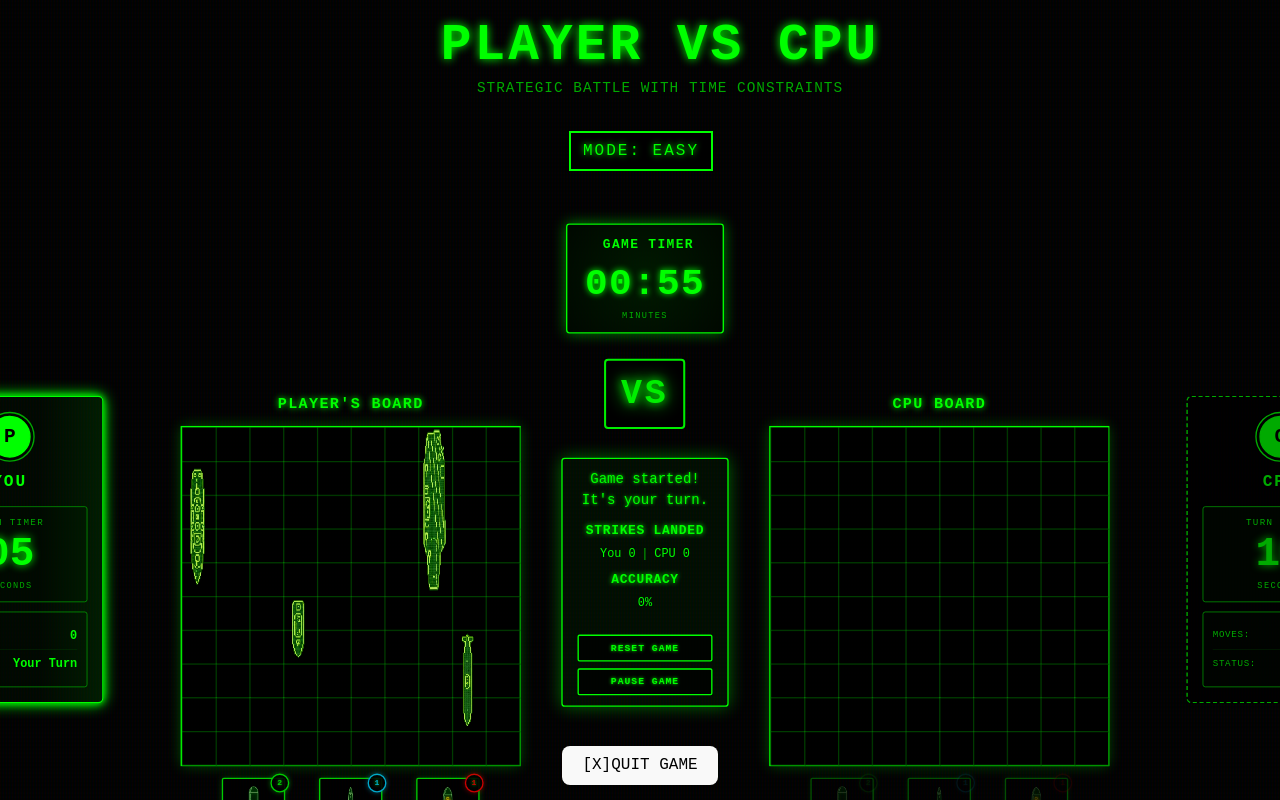
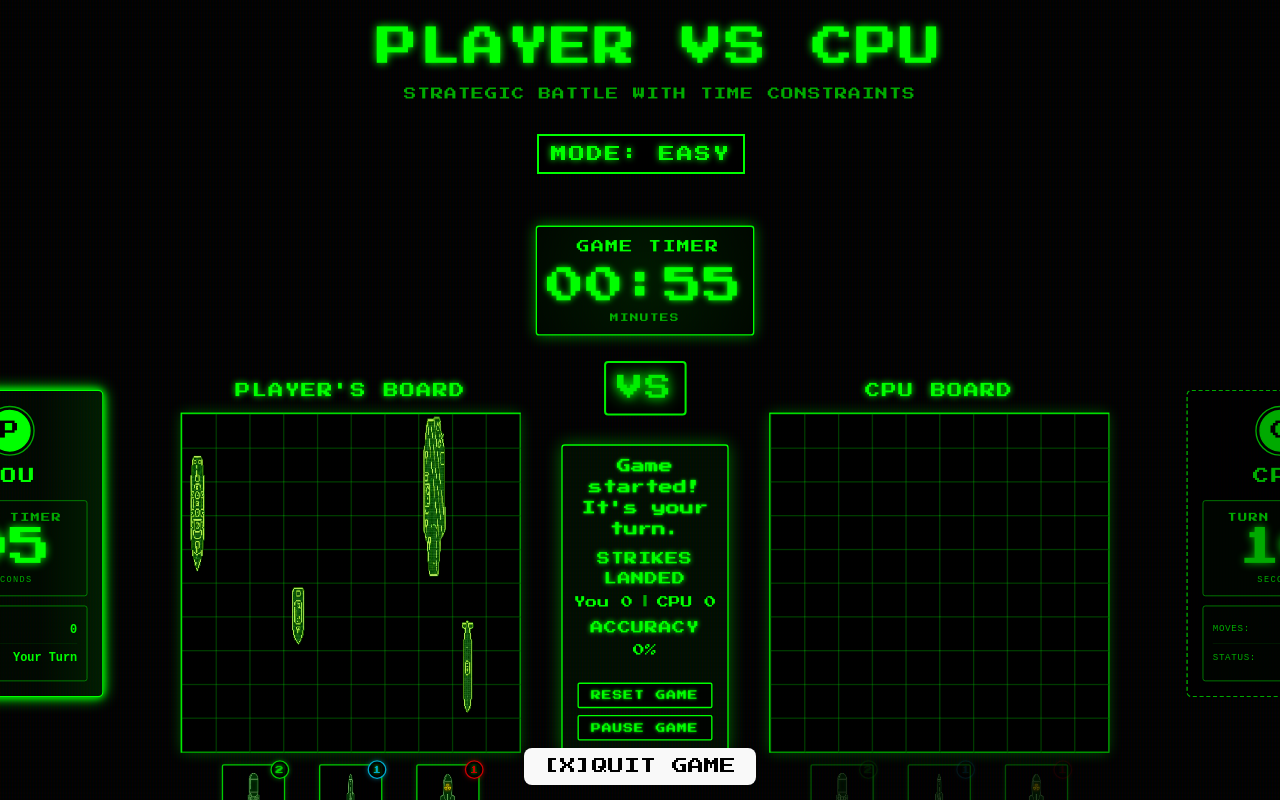
Before and after one commit to harpleen/battleship-clone, a React app in the folder frontend/: page /game in a window 1280 px wide. Built offline with nearby package versions, Linux system fonts and the light colour scheme; the HTML template or start-up script is replaced by a standard one.

Commit message:
styling of gamepage

```diff
--- a/frontend/src/components/GameHeader/GameHeader.css
+++ b/frontend/src/components/GameHeader/GameHeader.css
@@ -6,26 +6,40 @@ z-index: 3;
 }
 
 .game-header h1 {
-font-size: 3.2rem;
+font-size: 2.6rem;
 color: #0f0;
-margin: 0 0 5px 0;
+margin: 0 0 22px 0;
 font-weight: 700;
 text-transform: uppercase;
-letter-spacing: 3px;
-text-shadow: 0 0 10px #0f0;
-font-family: 'Courier New', monospace;
+letter-spacing: 2px;
+text-shadow: 0 0 8px #0f0;
+font-family: "Press Start 2P", monospace;
 position: relative;
+transform: translateY(8px);
+}
+
+
+@media (max-width: 768px) {
+  .game-header h1 {
+    font-size: 2rem;
+    margin-bottom: 12px;
+    transform: translateY(6px);
+  }
+  .game-subtitle {
+    font-size: 0.78rem;
+    margin-top: 8px;
+  }
 }
 
 
 .game-subtitle {
 color: #0a0;
-font-size: 0.9rem;
-margin: 0;
+font-size: 0.78rem;
+margin: 8px 0 0 0;
 font-weight: 400;
 letter-spacing: 1px;
 text-transform: uppercase;
-font-family: 'Courier New', monospace;
+font-family: "Press Start 2P", monospace;
 }
 
 @keyframes blink {
--- a/frontend/src/components/GameTimer/GameTimer.css
+++ b/frontend/src/components/GameTimer/GameTimer.css
@@ -8,7 +8,7 @@ box-shadow: 0 0 20px rgba(0, 255, 0, 0.5);
 position: relative;
 overflow: hidden;
 min-width: 200px;
-font-family: 'Courier New', monospace;
+font-family: "Press Start 2P", monospace; /* match site font */
 transform: scale(1);
 margin: 30px;
 }
@@ -35,7 +35,7 @@ margin-bottom: 15px;
 .timer-icon {
 font-size: 1rem;
 color: #0f0;
-font-family: 'Courier New', monospace;
+font-family: "Press Start 2P", monospace;
 }
 
 .game-timer-header h3 {
@@ -45,13 +45,13 @@ margin: 0;
 font-weight: 600;
 letter-spacing: 2px;
 text-transform: uppercase;
-font-family: 'Courier New', monospace;
+font-family: "Press Start 2P", monospace;
 }
 
 .game-timer-display {
 font-size: 3.5rem;
 font-weight: 700;
-font-family: 'Courier New', monospace;
+font-family: "Press Start 2P", monospace;
 color: #0f0;
 text-shadow: 0 0 10px #0f0;
 margin: 10px 0;
@@ -65,7 +65,7 @@ color: #0a0;
 text-transform: uppercase;
 letter-spacing: 2px;
 margin-top: 5px;
-font-family: 'Courier New', monospace;
+font-family: "Press Start 2P", monospace;
 }
 
 @keyframes timer-glow {
--- a/frontend/src/components/Grid/Grid.css
+++ b/frontend/src/components/Grid/Grid.css
@@ -9,7 +9,7 @@ z-index: 3;
 
 .board-container h3 {
 color: #0f0;
-font-family: 'Courier New', monospace;
+font-family: "Press Start 2P", monospace;
 font-size: 1.4rem;
 text-transform: uppercase;
 letter-spacing: 2px;
--- a/frontend/src/components/PlayerCard/PlayerCard.css
+++ b/frontend/src/components/PlayerCard/PlayerCard.css
@@ -11,7 +11,7 @@
     width: 260px;
 }
 
-/* ACTIVE PLAYER */
+
 .player-card.active {
     animation: active-glow 2s infinite;
     background: rgba(0, 20, 0, 0.35);
@@ -38,13 +38,13 @@
     display: flex;
     flex-direction: column;
     align-items: center;
-    gap: 12px;                     /* ⬆ more spacing */
+    gap: 12px;
     margin-bottom: 18px;
 }
 
 /* PLAYER ICON */
 .player-icon-container {
-    width: 70px;                   /* ⬆ bigger */
+    width: 70px;
     height: 70px;
     border-radius: 50%;
     display: flex;
@@ -63,7 +63,7 @@
     font-size: 1.8rem;
     font-weight: bold;
     border: 2px solid;
-    font-family: 'Courier New', monospace;
+    font-family: "Press Start 2P", monospace;
 }
 
 /* PLAYER NAME */
@@ -73,7 +73,7 @@
     font-weight: 700;
     letter-spacing: 3px;
     text-transform: uppercase;
-    font-family: 'Courier New', monospace;
+    font-family: "Press Start 2P", monospace;
 }
 
 /* TURN TIMER */
@@ -90,13 +90,13 @@
     text-transform: uppercase;
     letter-spacing: 2px;
     margin-bottom: 6px;
-    font-family: 'Courier New', monospace;
+    font-family: "Press Start 2P", monospace;
 }
 
 .turn-timer {
     font-size: 3.8rem;
     font-weight: 700;
-    font-family: 'Courier New', monospace;
+    font-family: "Press Start 2P", monospace;
     text-shadow: 0 0 12px currentColor;
     margin: 6px 0;
     line-height: 1;
--- a/frontend/src/components/QuitButton/QuitButton.css
+++ b/frontend/src/components/QuitButton/QuitButton.css
@@ -17,7 +17,7 @@ position: relative;
 overflow: hidden;
 min-width: 200px;
 text-transform: uppercase;
-font-family: 'Courier New', monospace;
+font-family: "Press Start 2P", monospace;
 }
 
 .quit-button:hover {
--- a/frontend/src/pages/Create_Player/Create_Player.css
+++ b/frontend/src/pages/Create_Player/Create_Player.css
@@ -119,15 +119,27 @@
   padding: 15px;
   margin-top: -20px;
   margin-bottom: 15px;
-  font-size: 30px;
+  font-size: 20px; /* match button text size */
   font-family: "Press Start 2P", monospace;
   min-width: 500px;
-  height: 30px;
+  height: 40px;
   background-color: #000;
   color: #00ff00;
   border-radius: 6px;
   border: 3px solid #00ff00;
   outline: none;
+  text-transform: uppercase; /* make input text uppercase like buttons */
+  letter-spacing: 2px;
+}
+
+/* Placeholder styling to match button text */
+.create-player-content input::placeholder {
+  color: #00ff00;
+  opacity: 1; /* ensure visible */
+  font-family: "Press Start 2P", monospace;
+  text-transform: uppercase;
+  letter-spacing: 2px;
+  font-size: 20px;
 }
 
 /* BUTTONS */
--- a/frontend/src/pages/Game/Game.css
+++ b/frontend/src/pages/Game/Game.css
@@ -3,7 +3,7 @@ min-height: 100vh;
 min-width: 100vw;
 background: #000;
 color: #0f0;
-font-family: 'Courier New', monospace;
+font-family: "Press Start 2P", monospace; /* match other pages */
 position: fixed;
 top: 0;
 left: 0;
@@ -153,26 +153,27 @@ margin-bottom: 8px;
 }
 
 .vs-text {
-    font-size: 3.2rem;
+    font-size: 2.4rem; /* slightly smaller */
     font-weight: 900;
     color: #0f0;
 
     text-shadow:
-        0 0 12px #0f0,
-        0 0 28px #0f0,
-        0 0 48px #0f0;
+        0 0 10px #0f0,
+        0 0 20px #0f0,
+        0 0 36px #0f0;
 
-    letter-spacing: 4px;
+    letter-spacing: 3px;
     animation: vs-pulse 2s infinite;
 
-    font-family: 'Courier New', monospace;
+    font-family: "Press Start 2P", monospace; /* match site font */
+    text-transform: uppercase;
 
     background: #000;
-    padding: 10px 22px;
+    padding: 8px 16px; /* smaller box */
     border: 3px solid #0f0;
     border-radius: 6px;
 
-    transform: translateY(32px); /* PUSH DOWN */
+    transform: translateY(8px); /* move closer to the timer */
 }
 
 .game-status {
@@ -203,11 +204,13 @@ transition: transform 0.12s ease;
     .vs-text {
         font-size: 2rem;
         transform: translateY(-4px);
+        font-family: "Press Start 2P", monospace;
     }
 
     .game-mode {
         font-size: 0.9rem;
         transform: translateY(6px);
+        font-family: "Press Start 2P", monospace;
     }
 }
 
@@ -293,7 +296,7 @@ font-size: 0.65rem;
 font-weight: 700;
 cursor: pointer;
 transition: all 0.3s ease;
-font-family: 'Courier New', monospace;
+font-family: "Press Start 2P", monospace;
 text-transform: uppercase;
 letter-spacing: 0.5px;
 text-shadow: 0 0 5px #0f0;
@@ -503,7 +506,7 @@ font-size: 0.9rem;
 font-weight: 700;
 cursor: pointer;
 transition: all 0.3s ease;
-font-family: 'Courier New', monospace;
+font-family: "Press Start 2P", monospace;
 text-transform: uppercase;
 letter-spacing: 1.5px;
 text-shadow: 0 0 5px #0f0;
@@ -572,7 +575,7 @@ width: 90%;
 border: 3px solid #f00;
 box-shadow: 0 0 40px #f00;
 animation: modal-appear 0.3s ease-out;
-font-family: 'Courier New', monospace;
+font-family: "Press Start 2P", monospace;
 }
 
 .modal-content h3 {
@@ -606,7 +609,7 @@ font-weight: 700;
 cursor: pointer;
 transition: all 0.3s ease;
 min-width: 150px;
-font-family: 'Courier New', monospace;
+font-family: "Press Start 2P", monospace;
 text-transform: uppercase;
 letter-spacing: 2px;
 }
@@ -666,11 +669,24 @@ box-shadow: 0 0 15px #0f0, 0 0 30px #0f0;
 
 /* Make PlayerCard components properly sized */
 .player-card {
-transform: scale(0.7);
-margin: 0;
-min-width: 200px;
-max-width: 230px;
-flex-shrink: 0;
+    transform: scale(0.7) translateY(70px); /* move player cards down to align with middle box */
+    margin: 0;
+    min-width: 200px;
+    max-width: 230px;
+    flex-shrink: 0;
+}
+
+/* keep player cards aligned on medium screens */
+@media (max-width: 1024px) {
+    .player-card {
+        transform: scale(1) translateY(30px);
+    }
+}
+
+@media (max-height: 800px) {
+    .player-card {
+        transform: scale(0.9) translateY(30px);
+    }
 }
 
 /* Responsive Design */
--- a/frontend/src/pages/Game/Grid.css
+++ b/frontend/src/pages/Game/Grid.css
@@ -61,9 +61,6 @@
   }
 }
 
-/* ========================= */
-/* MISS (WATER SPLASH) */
-/* ========================= */
 
 .cell.miss {
   background: radial-gradient(circle, #00bfff 20%, #003a5f 80%);
```
